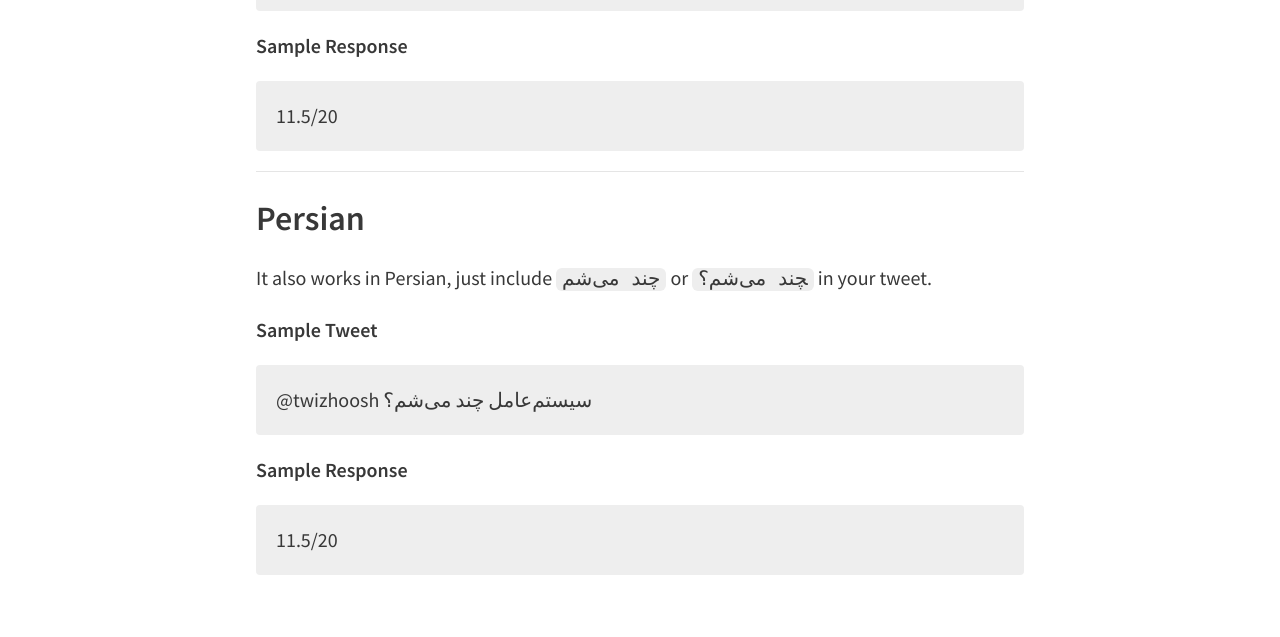
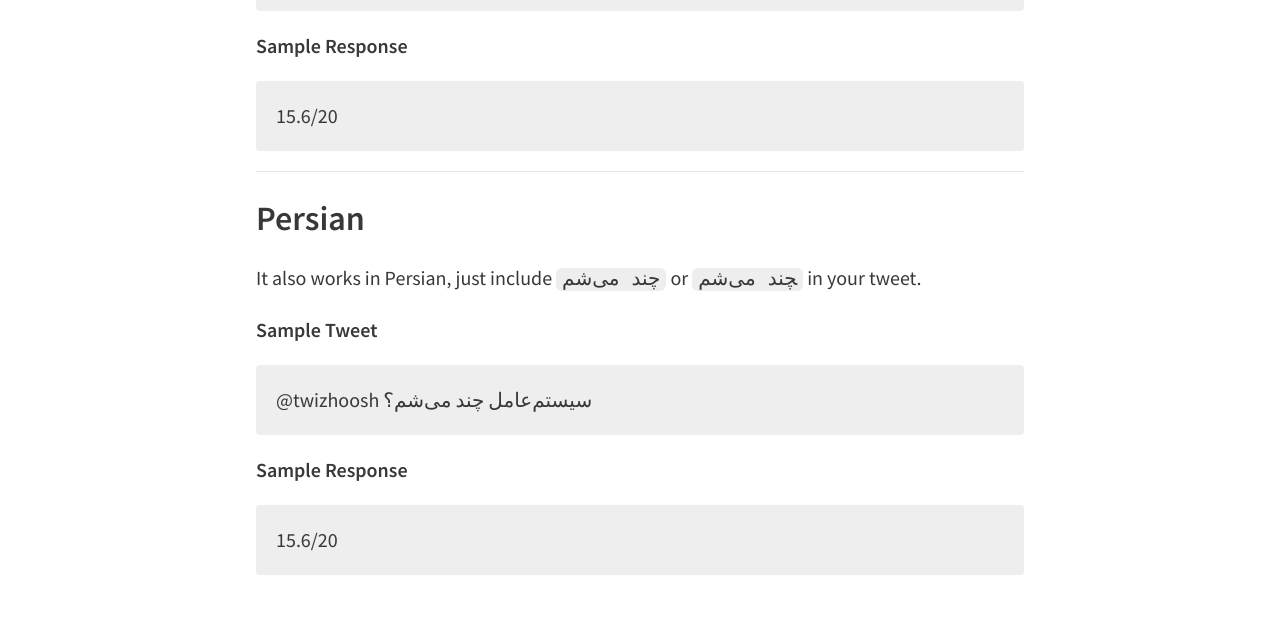
Before and after one commit to Soben713/Twizhoosh, a Jekyll site: the page built from _posts/2097-01-01-get_grade.md, in a window 1280 px wide. Shown: the part 770-1407 px from the top of the page. Built offline with Jekyll 4.4.1, drawn with Linux system fonts in a browser that asks for light colours; nearby versions of some CDN libraries.

Commit message:
Update _posts

```diff
--- a/_posts/2097-01-01-get_grade.md
+++ b/_posts/2097-01-01-get_grade.md
@@ -16,13 +16,13 @@ Ask Twizhoosh to guess your grade by including `what grade will I get` in your t
 
 **Sample Response**
 
-> 11.5/20
+> 15.6/20
 
 ---
 
 ### Persian
 
-It also works in Persian, just include `چند می‌شم` or ‍‍‍‍`چند می‌شم؟` in your tweet.
+It also works in Persian, just include `چند می‌شم` or ‍‍‍‍`چند می‌شم` in your tweet.
 
 **Sample Tweet**
 
@@ -30,4 +30,4 @@ It also works in Persian, just include `چند می‌شم` or ‍‍‍‍`چن
 
 **Sample Response**
 
-> 11.5/20
+> 15.6/20
```
